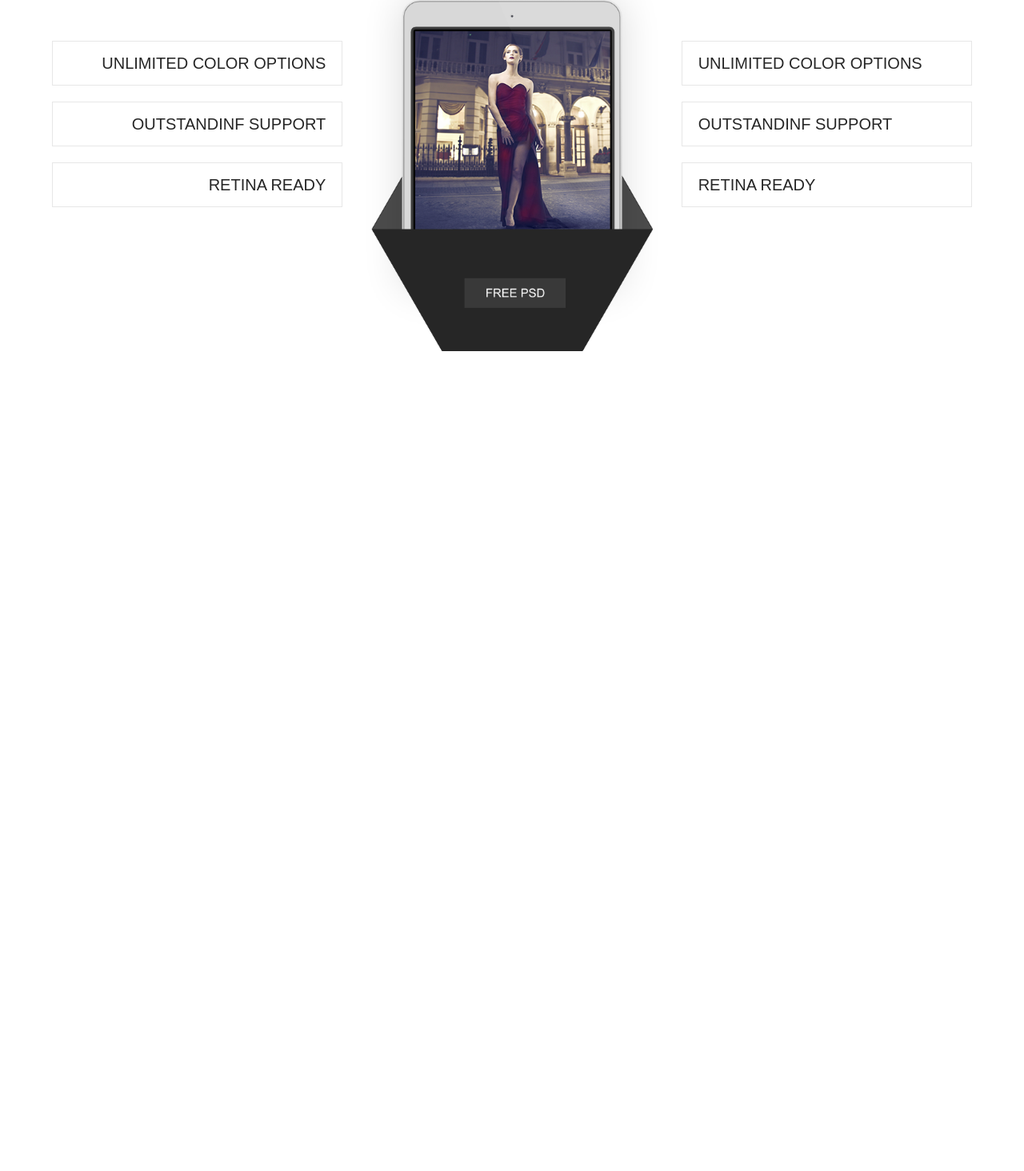
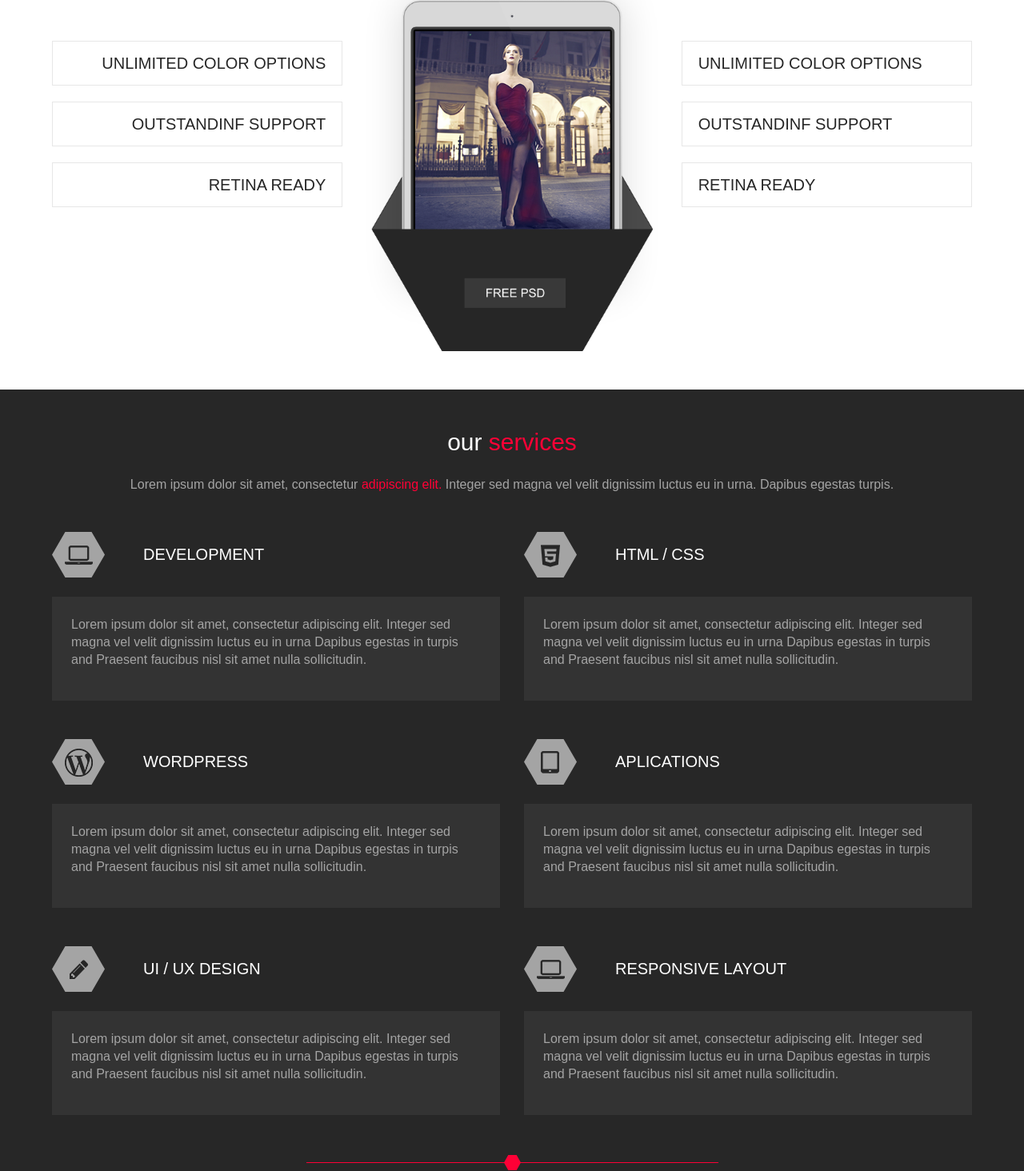
Before and after one commit to rpanteleychuk/bittest, a website: page index.html in a window 1280 px wide. Shown: the part 3286-4750 px from the top of the page at 80% size. Before the commit the page ends 3773 px from the top, so only its background shows below. Drawn offline with Linux system fonts and the light colour scheme.

Commit message:
section 5 done

```diff
--- a/index.html
+++ b/index.html
@@ -217,12 +217,12 @@
             </div>
         </div>
     </div>
+    <div class="red-line text-center">
+        <img class="img-fluid" src="assets/images/red-line.png" alt="">
+    </div>
 </section>
 
 <section class="section-four pb-5">
-    <div class="red-line text-center">
-        <img class="img-fluid" src="assets/images/red-line.png" alt="">
-    </div>
 
     <div class="container">
         <h2 class="title-font text-center mt-5 mb-4">our <span class="text-red">product features</span></h2>
@@ -279,6 +279,84 @@
 
 </section>
 
+<section class="section-five pt-5">
+    <h2 class="title-font text-white mb-4 text-center">our <span class="text-red">services</span></h2>
+    <p class="text-center text-grey mb-5">Lorem ipsum dolor sit amet, consectetur <span class="text-red">adipiscing elit.</span> Integer sed magna vel velit dignissim luctus eu in urna. Dapibus egestas turpis.</p>
+    <div class="container">
+        <div class="row">
+            <div class="custom-card col-md-6 mb-5">
+                <a class="card-link text-grey" href="#">
+                    <div class="card-heading d-flex align-items-center mb-4">
+                        <img class="img-fluid" src="assets/images/pc-icon.png" alt="">
+                        <h5 class="text-white text-uppercase mb-0 ml-5">Development</h5>
+                    </div>
+                    <div class="card-description p-4">
+                        <p>Lorem ipsum dolor sit amet, consectetur adipiscing elit. Integer sed magna vel velit dignissim luctus eu in urna Dapibus egestas in turpis and Praesent faucibus nisl sit amet nulla sollicitudin.</p>
+                    </div>
+                </a>
+            </div>
+            <div class="custom-card col-md-6 mb-5">
+                <a class="card-link text-grey" href="#">
+                    <div class="card-heading d-flex align-items-center mb-4">
+                        <img class="img-fluid" src="assets/images/html-icon.png" alt="">
+                        <h5 class="text-white text-uppercase mb-0 ml-5">HTML / CSS</h5>
+                    </div>
+                    <div class="card-description p-4">
+                        <p>Lorem ipsum dolor sit amet, consectetur adipiscing elit. Integer sed magna vel velit dignissim luctus eu in urna Dapibus egestas in turpis and Praesent faucibus nisl sit amet nulla sollicitudin.</p>
+                    </div>
+                </a>
+            </div>
+            <div class="custom-card col-md-6 mb-5">
+                <a class="card-link text-grey" href="#">
+                    <div class="card-heading d-flex align-items-center mb-4">
+                        <img class="img-fluid" src="assets/images/wp-icon.png" alt="">
+                        <h5 class="text-white text-uppercase mb-0 ml-5">Wordpress</h5>
+                    </div>
+                    <div class="card-description p-4">
+                        <p>Lorem ipsum dolor sit amet, consectetur adipiscing elit. Integer sed magna vel velit dignissim luctus eu in urna Dapibus egestas in turpis and Praesent faucibus nisl sit amet nulla sollicitudin.</p>
+                    </div>
+                </a>
+            </div>
+            <div class="custom-card col-md-6 mb-5">
+                <a class="card-link text-grey" href="#">
+                    <div class="card-heading d-flex align-items-center mb-4">
+                        <img class="img-fluid" src="assets/images/phone-icon.png" alt="">
+                        <h5 class="text-white text-uppercase mb-0 ml-5">Aplications</h5>
+                    </div>
+                    <div class="card-description p-4">
+                        <p>Lorem ipsum dolor sit amet, consectetur adipiscing elit. Integer sed magna vel velit dignissim luctus eu in urna Dapibus egestas in turpis and Praesent faucibus nisl sit amet nulla sollicitudin.</p>
+                    </div>
+                </a>
+            </div>
+            <div class="custom-card col-md-6 mb-5">
+                <a class="card-link text-grey" href="#">
+                    <div class="card-heading d-flex align-items-center mb-4">
+                        <img class="img-fluid" src="assets/images/pen-icon.png" alt="">
+                        <h5 class="text-white text-uppercase mb-0 ml-5">UI / UX DESIGN</h5>
+                    </div>
+                    <div class="card-description p-4">
+                        <p>Lorem ipsum dolor sit amet, consectetur adipiscing elit. Integer sed magna vel velit dignissim luctus eu in urna Dapibus egestas in turpis and Praesent faucibus nisl sit amet nulla sollicitudin.</p>
+                    </div>
+                </a>
+            </div>
+            <div class="custom-card col-md-6 mb-5">
+                <a class="card-link text-grey" href="#">
+                    <div class="card-heading d-flex align-items-center mb-4">
+                        <img class="img-fluid" src="assets/images/pc-icon.png" alt="">
+                        <h5 class="text-white text-uppercase mb-0 ml-5">Responsive Layout</h5>
+                    </div>
+                    <div class="card-description p-4">
+                        <p>Lorem ipsum dolor sit amet, consectetur adipiscing elit. Integer sed magna vel velit dignissim luctus eu in urna Dapibus egestas in turpis and Praesent faucibus nisl sit amet nulla sollicitudin.</p>
+                    </div>
+                </a>
+            </div>
+        </div>
+    </div>
+    <div class="red-line text-center">
+        <img class="img-fluid" src="assets/images/red-line.png" alt="">
+    </div>
+</section>
+
 <footer></footer>
 
 
```
Also changed, not shown: assets/css/main.min.css, assets/images/html-icon.png (added), assets/images/pc-icon.png (added), assets/images/pen-icon.png (added), assets/images/phone-icon.png (added), assets/images/wp-icon.png (added).
